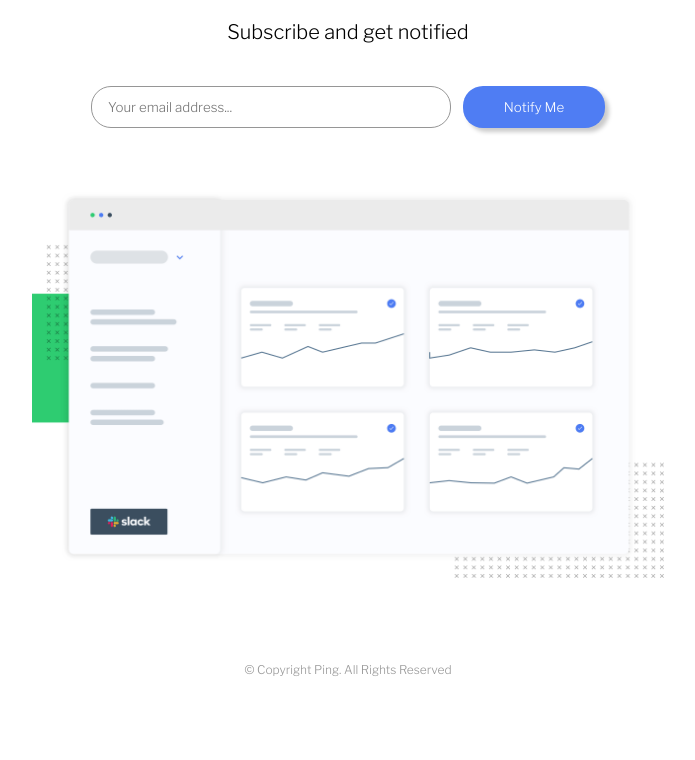
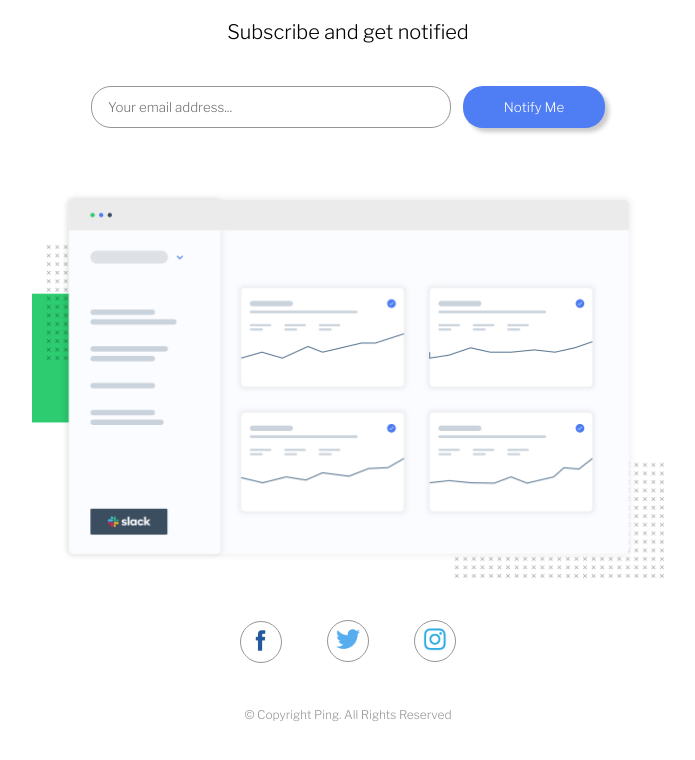
Before and after one commit to Maliheim/ping-coming-soon, a plain HTML site: page index.html in a window 1280 px wide. Shown: the part 196-956 px from the top of the page, without its empty margins (292-987 px from the left). Before the commit the page ends 915 px from the top, so only its background shows below. Drawn offline with nearby package versions, Linux system fonts and the light colour scheme.

Commit message:
Finished hover for submit button.  Also added social media links with images.

```diff
--- a/index.html
+++ b/index.html
@@ -32,7 +32,11 @@
         src="./images/illustration-dashboard.png"
         alt=""
       />
-      <div class="links"></div>
+      <div class="links">
+        <button id="ficon"><img src="./images/f1.png" alt=""></button>
+        <button id="ticon"><img src="./images/t1.png" alt=""></button>
+        <button id="iicon"><img src="./images/i1.png" alt=""></button>
+      </div>
       <p class="copyright">© Copyright Ping. All Rights Reserved</p>
     </div>
   </body>
--- a/styles.css
+++ b/styles.css
@@ -25,6 +25,10 @@
     margin-top: 42px;
     font-weight: 600;
     font-size: 32px;
+}
+
+#period{
+    color: var(--color1)
 }
 
 .p2{
@@ -63,6 +67,10 @@
     box-shadow: 4px 4px 4px rgba(0, 0, 0, 0.206);
 }
 
+#submitbtn:hover{
+    transform: scale(1.1)
+}
+
 #err{
     color: var(--color3);
     font-size: 12px;
@@ -78,7 +86,47 @@
     height: auto;
 }
 
-.links{}
+#ficon{
+    width: 42px;
+    height: 42px;
+    margin-bottom: 2px;
+    background: transparent;
+    border: 1px solid var(--color4);
+    border-radius: 50%;
+    outline: none;
+}
+
+#ficon img{
+    width: 21px;
+}
+
+#ticon{
+    width: 42px;
+    height: 42px;
+    margin-left: 42px;
+    margin-right: 42px;
+    background: transparent;
+    border: 1px solid var(--color4);
+    border-radius: 50%;
+    outline: none;
+}
+
+#ticon img{
+    width: 24px;
+}
+
+#iicon{
+    width: 42px;
+    height: 42px;
+    background: transparent;
+    border: 1px solid var(--color4);
+    border-radius: 50%;
+    outline: none;
+}
+
+#iicon img{
+    width: 24px;
+}
 
 .copyright{
     margin-top: 42px;
```
Also changed, not shown: images/f1.png (added), images/i1.png (added), images/t1.png (added).
